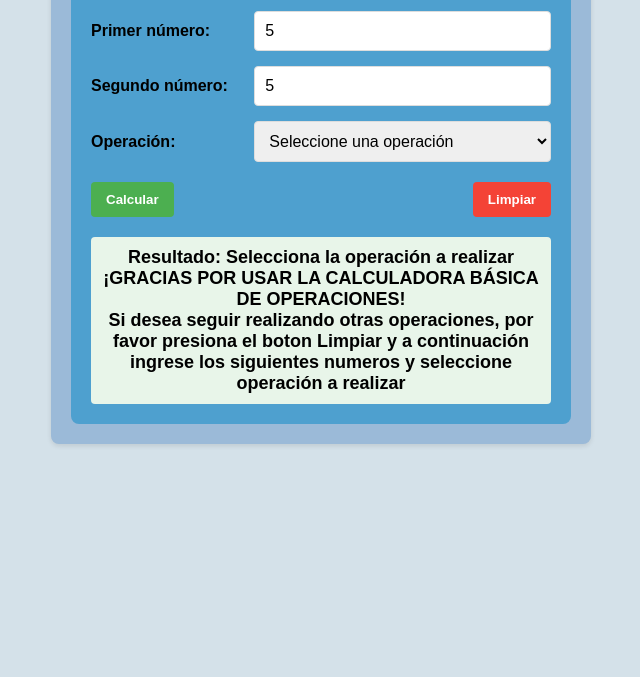
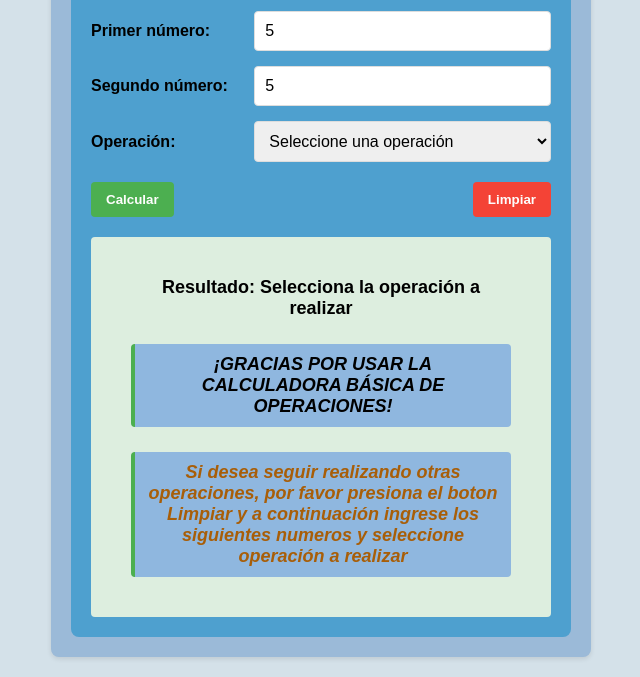
Before and after one commit to oaarrieta/Laboratorio2_Calculadora, a plain HTML site: page index.html in a window 1280 px wide. Both pictures are taken after typing "5", "5" into the empty fields and a click on the button "Calcular". Shown: the part 159-836 px from the top of the page, without its empty margins (319-959 px from the left). Before the commit the page ends 800 px from the top, so only its background shows below. Drawn offline with Linux system fonts and the light colour scheme.

Commit message:
mejora de estilos

```diff
--- a/Estilos.css
+++ b/Estilos.css
@@ -55,14 +55,14 @@ button {
     border: none;
     border-radius: 4px;
     background-color: #4CAF50;
-    color: white;
+    color: rgb(253, 253, 252);
     font-weight: bold;
     cursor: pointer;
     transition: background-color 0.3s;
 }
 
 button:hover {
-    background-color: #45a049;
+    background-color: #d6d312;
 }
 
 #btnLimpiar {
@@ -77,7 +77,26 @@ button:hover {
     font-size: 18px;
     font-weight: bold;
     text-align: center;
-    padding: 10px;
-    background-color: #e8f5e9;
+    padding: 40px;
+    background-color: #ddeedf;
     border-radius: 4px;
 }
+
+.mensaje-adicional {
+    margin-top: 25px;
+    padding: 10px;
+    background-color: #8fb7df;
+    border-radius: 4px;
+    text-align: center;
+    font-style: italic;
+    border-left: 4px solid #4CAF50;
+}
+
+#mensajeGracias {
+    font-weight: bold;
+    color: #000000;
+}
+
+#mensajeContinuar {
+    color: #a85e08;
+}
```
